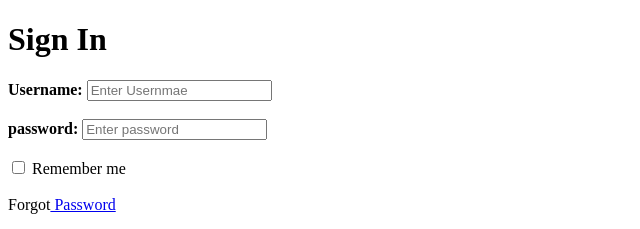
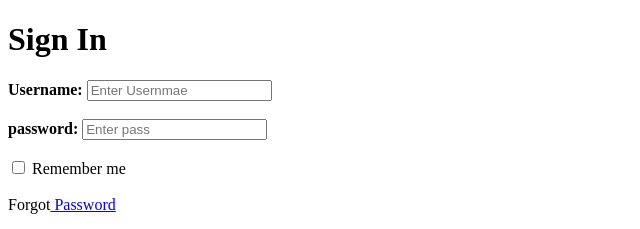
Before and after one commit to Vikasreddyofficial/MRM_Task_1, a plain HTML site: page index.html in a window 1280 px wide. Shown: the top 229 px of the page, 0-640 px from the left. Drawn offline with Linux system fonts and the light colour scheme.

Commit message:
I changed password to pass

```diff
--- a/index.html
+++ b/index.html
@@ -13,7 +13,7 @@
         <input type = "text" name="fname"  placeholder = "Enter Usernmae">
         <br><br>
         <b>password:</b>
-        <input type = "password" name = "pass" placeholder = "Enter password">
+        <input type = "password" name = "pass" placeholder = "Enter pass">
         <br><br>
         <input type = "checkbox" id = "check"> Remember me
         <br><br>
```
